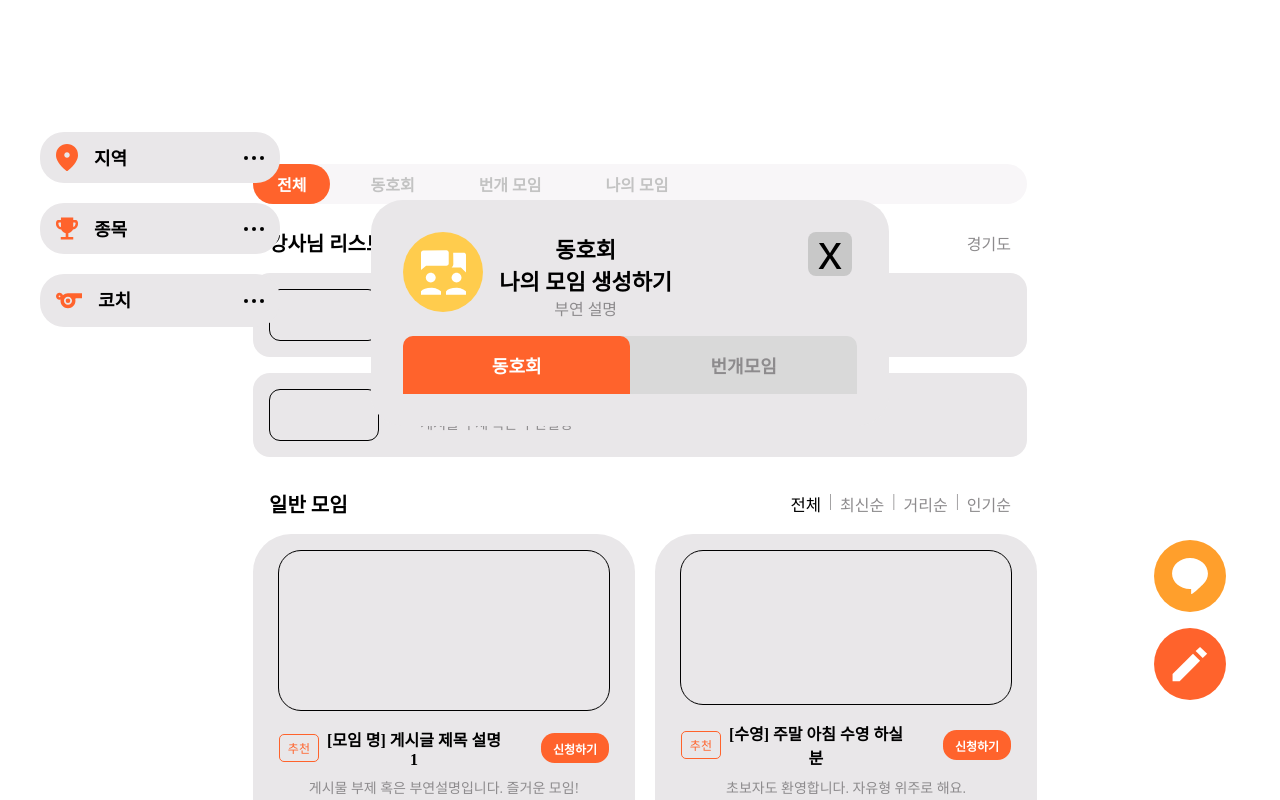
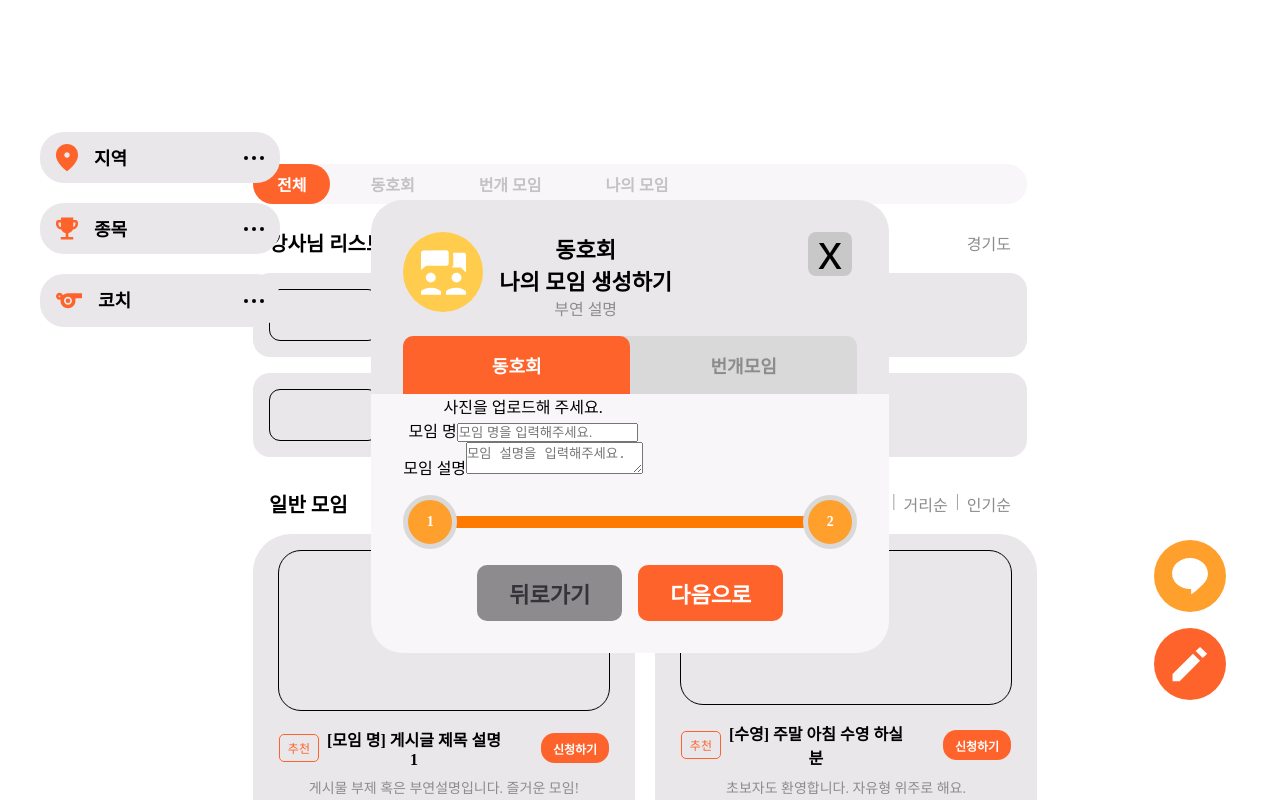
Before and after one commit to YeonWoojuice/sfit-frontend, a React (Vite) app: page / in a window 1280 px wide. Both pictures are taken after a click on the element 1190 px from the left and 664 px from the top of the page. Shown: the top 800 px of the page. Built offline with nearby package versions, Linux system fonts and the light colour scheme.

Commit message:
feature : add modal steps
일반 모임 모달 스텝1 추가

```diff
--- a/src/components/common/Modal.jsx
+++ /dev/null
@@ -1,14 +0,0 @@
-import styles from "../../styles/common/Modal.module.css";
-import ModalHeader from "./ModalHeader";
-import ModalToggle from "./ModalToggle";
-
-function Modal({ onClick }) {
-  return (
-    <div className={styles.container}>
-      <ModalHeader onClick={onClick} />
-      <ModalToggle />
-    </div>
-  );
-}
-
-export default Modal;
--- /dev/null
+++ b/src/components/modal/Modal.jsx
@@ -0,0 +1,60 @@
+import { useState } from "react";
+import styles from "../../styles/modal/Modal.module.css";
+import ModalHeader from "../common/ModalHeader";
+import ModalToggle from "../common/ModalToggle";
+import StepOne from "./gathering/StepOne";
+import ProgressBar from "./ProgressBar";
+import StepTwo from "./gathering/StepTwo";
+
+const Button = ({ children, color, onClick }) => {
+  const backColor = {
+    oragne: "#FF632C",
+    gray: "#8D8B8D",
+  };
+
+  const textColor = {
+    oragne: "#ffffff",
+    gray: "#343339",
+  };
+  return (
+    <button
+      type="button"
+      onClick={onClick}
+      className={styles.btn}
+      style={{ backgroundColor: backColor[color], color: textColor[color] }}
+    >
+      {children}
+    </button>
+  );
+};
+
+function Modal({ onClick }) {
+  const [step, setStep] = useState(2);
+  const steps = {
+    1: <StepOne />,
+    2: <StepTwo />,
+  };
+
+  return (
+    <div className={styles.container}>
+      <div className={styles.headerLayout}>
+        <ModalHeader onClick={onClick} />
+        <ModalToggle />
+      </div>
+      <div className={styles.layout}>
+        {steps[step]}
+        <ProgressBar step={step} />
+        <div className={styles.buttons}>
+          <Button color="gray" onClick={() => setStep(step - 1)}>
+            뒤로가기
+          </Button>
+          <Button color="oragne" onClick={() => setStep(step + 1)}>
+            다음으로
+          </Button>
+        </div>
+      </div>
+    </div>
+  );
+}
+
+export default Modal;
--- /dev/null
+++ b/src/components/modal/ProgressBar.jsx
@@ -0,0 +1,18 @@
+import styles from "../../styles/modal/ProgressBar.module.css";
+
+function ProgressBar({ step }) {
+  return (
+    <div className={styles.progressBar}>
+      <div className={styles.circle}>1</div>
+      <div className={styles.barBackground}>
+        <div
+          className={styles.barFill}
+          style={{ width: step === 2 ? "100%" : "50%" }}
+        ></div>
+      </div>
+      <div className={styles.circle}>2</div>
+    </div>
+  );
+}
+
+export default ProgressBar;
--- /dev/null
+++ b/src/components/modal/gathering/StepOne.jsx
@@ -0,0 +1,27 @@
+import styles from "../../../styles/modal/gathering/StepOne.module.css";
+
+function StepOne() {
+  return (
+    <>
+      <div className={styles.imgBox}>
+        <div className={styles.img}>사진을 업로드해 주세요.</div>
+      </div>
+      <div className={styles.inputBox}>
+        <label className={styles.label}>모임 명</label>
+        <input
+          placeholder="모임 명을 입력해주세요."
+          className={styles.name}
+        ></input>
+      </div>
+      <div className={styles.inputBox}>
+        <label className={styles.label}>모임 설명</label>
+        <textarea
+          placeholder="모임 설명을 입력해주세요."
+          className={styles.content}
+        ></textarea>
+      </div>
+    </>
+  );
+}
+
+export default StepOne;
--- /dev/null
+++ b/src/components/modal/gathering/StepTwo.jsx
@@ -0,0 +1,27 @@
+import styles from "../../../styles/modal/gathering/StepTwo.module.css";
+
+function StepTwo() {
+  return (
+    <div className={styles.two}>
+      <div className={styles.imgBox}>
+        <div className={styles.img}>사진을 업로드해 주세요.</div>
+      </div>
+      <div className={styles.inputBox}>
+        <label className={styles.label}>모임 명</label>
+        <input
+          placeholder="모임 명을 입력해주세요."
+          className={styles.name}
+        ></input>
+      </div>
+      <div className={styles.inputBox}>
+        <label className={styles.label}>모임 설명</label>
+        <textarea
+          placeholder="모임 설명을 입력해주세요."
+          className={styles.content}
+        ></textarea>
+      </div>
+    </div>
+  );
+}
+
+export default StepTwo;
--- a/src/pages/MainPage.jsx
+++ b/src/pages/MainPage.jsx
@@ -9,7 +9,7 @@ import FloatingButton from "../components/common/FloatingButton";
 import prevIcon from "../assets/prev.png";
 import nextIcon from "../assets/next.png";
 import FloatingLayout from "../components/common/FloatingLayout";
-import Modal from "../components/common/Modal";
+import Modal from "../components/modal/Modal";
 
 function MainPage() {
   const mockMeetingData = [
@@ -101,8 +101,6 @@ function MainPage() {
         <FloatingButton
           type="new"
           onClick={() => {
-            console.log("플로팅");
-            console.log(modal);
             setModal(!modal);
           }}
         />
--- a/src/styles/common/Modal.module.css
+++ /dev/null
@@ -1,15 +0,0 @@
-.container {
-  width: 454px;
-  /* height: 735px; */
-
-  padding: 2rem;
-
-  position: absolute;
-  top: 200px;
-  left: 29%;
-  z-index: 1;
-
-  border-radius: 32px;
-
-  background: #e9e7e9;
-}
--- /dev/null
+++ b/src/styles/modal/Modal.module.css
@@ -0,0 +1,54 @@
+.container {
+  width: 518px;
+
+  position: absolute;
+  top: 200px;
+  left: 29%;
+  z-index: 1;
+
+  border-radius: 32px;
+
+  background: #e9e7e9;
+}
+
+.headerLayout {
+  padding-inline: 2rem;
+  padding-top: 2rem;
+}
+
+.layout {
+  padding-inline: 2rem;
+  padding-bottom: 2rem;
+
+  display: flex;
+  flex-direction: column;
+  justify-content: center;
+  align-items: flex-start;
+  gap: 1rem;
+
+  background: #f8f6f8;
+
+  border-radius: 0px 0px 32px 32px;
+}
+
+.buttons {
+  width: 100%;
+
+  display: flex;
+  justify-content: center;
+  align-items: center;
+  gap: 1rem;
+}
+
+.btn {
+  padding: 0.75rem 2rem;
+
+  font-weight: 700;
+  font-size: 22px;
+
+  color: #ffffff;
+
+  border-radius: 10px;
+
+  cursor: pointer;
+}
--- /dev/null
+++ b/src/styles/modal/ProgressBar.module.css
@@ -0,0 +1,41 @@
+.progressBar {
+  width: 100%;
+
+  display: flex;
+  align-items: center;
+}
+
+.circle {
+  width: 44px;
+  height: 44px;
+  z-index: 1;
+
+  display: flex;
+  justify-content: center;
+  align-items: center;
+
+  border: 5px solid #d9d9d9;
+  border-radius: 50%;
+
+  font-weight: 700;
+  font-size: 14px;
+
+  color: #ffffff;
+
+  background: #ff9f2c;
+}
+
+.barBackground {
+  flex-grow: 1;
+  height: 12px;
+  background-color: #e0e0e0;
+  margin: 0 -5px;
+  position: relative;
+  z-index: 0;
+}
+
+.barFill {
+  width: 100%;
+  height: 100%;
+  background-color: #ff7a00;
+}
--- /dev/null
+++ b/src/styles/modal/gathering/StepOne.module.css
@@ -0,0 +1,76 @@
+.imgBox {
+  width: 100%;
+  height: 125px;
+
+  margin-top: 1.5rem;
+
+  display: flex;
+  align-items: center;
+  justify-content: center;
+
+  border-radius: 10px;
+  background: #8d8b8d;
+}
+
+.img {
+  width: 50%;
+  height: 125px;
+
+  text-align: center;
+
+  color: #8d8b8d;
+  font-size: 14px;
+  font-weight: 500;
+  line-height: 125px;
+  background-color: #d9d9d9;
+}
+
+.inputBox {
+  display: flex;
+  flex-direction: column;
+  gap: 0.75rem;
+}
+
+.label {
+  font-weight: 700;
+  font-size: 14px;
+
+  color: #000000;
+}
+
+.name {
+  width: 422px;
+  padding: 0.5rem 1rem;
+
+  border: none;
+  border-radius: 8px;
+
+  background: #e9e7e9;
+}
+
+.name::placeholder {
+  font-weight: 500;
+  font-size: 12px;
+  color: #8d8b8d;
+}
+
+.content {
+  width: 422px;
+  height: 85px;
+
+  padding: 0.5rem 1rem;
+
+  border: none;
+  border-radius: 8px;
+
+  background: #e9e7e9;
+  font-family: inherit;
+
+  resize: none;
+}
+
+.content::placeholder {
+  font-weight: 500;
+  font-size: 12px;
+  color: #8d8b8d;
+}
```
Also changed, not shown: src/styles/modal/gathering/StepTwo.module.css (added).
